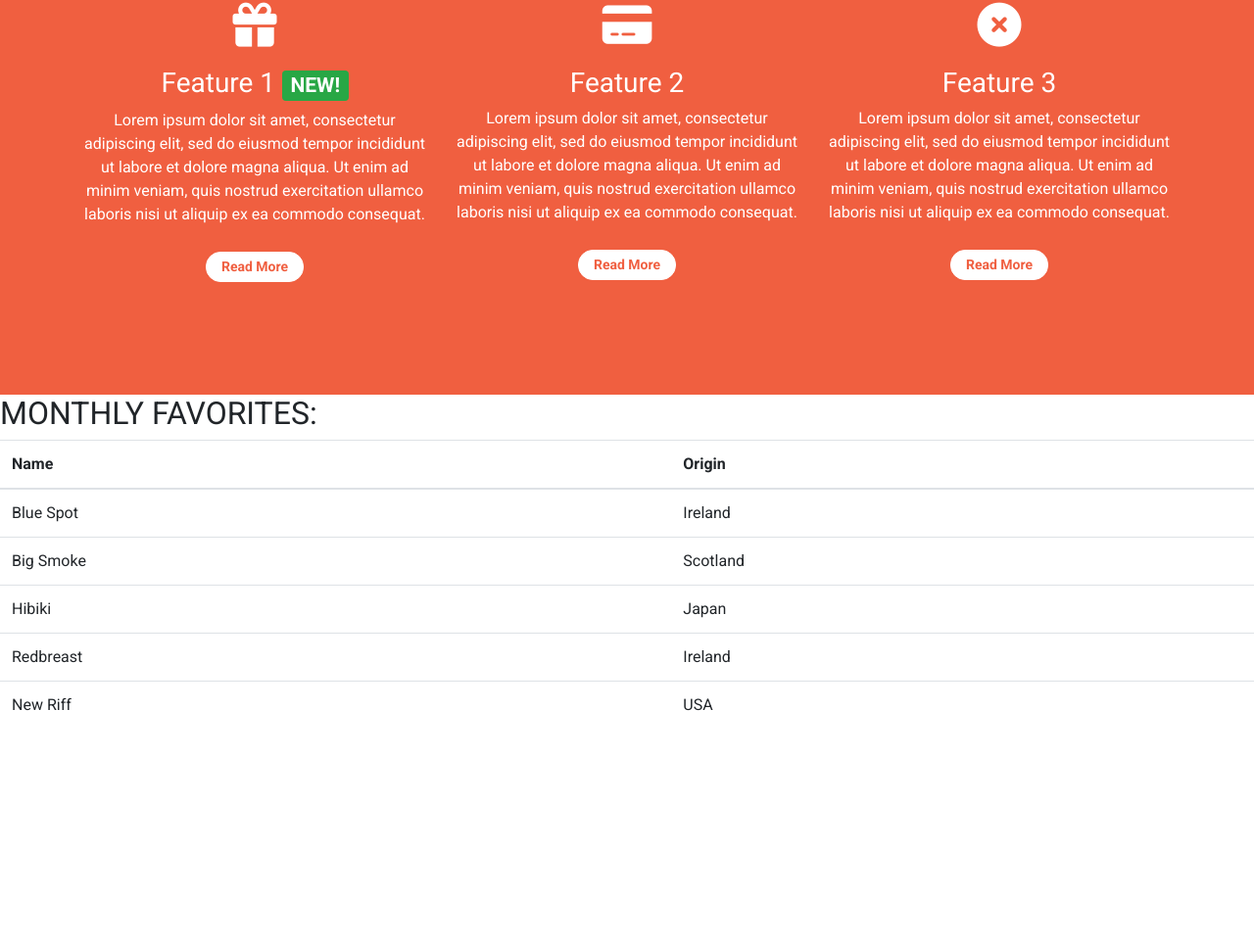
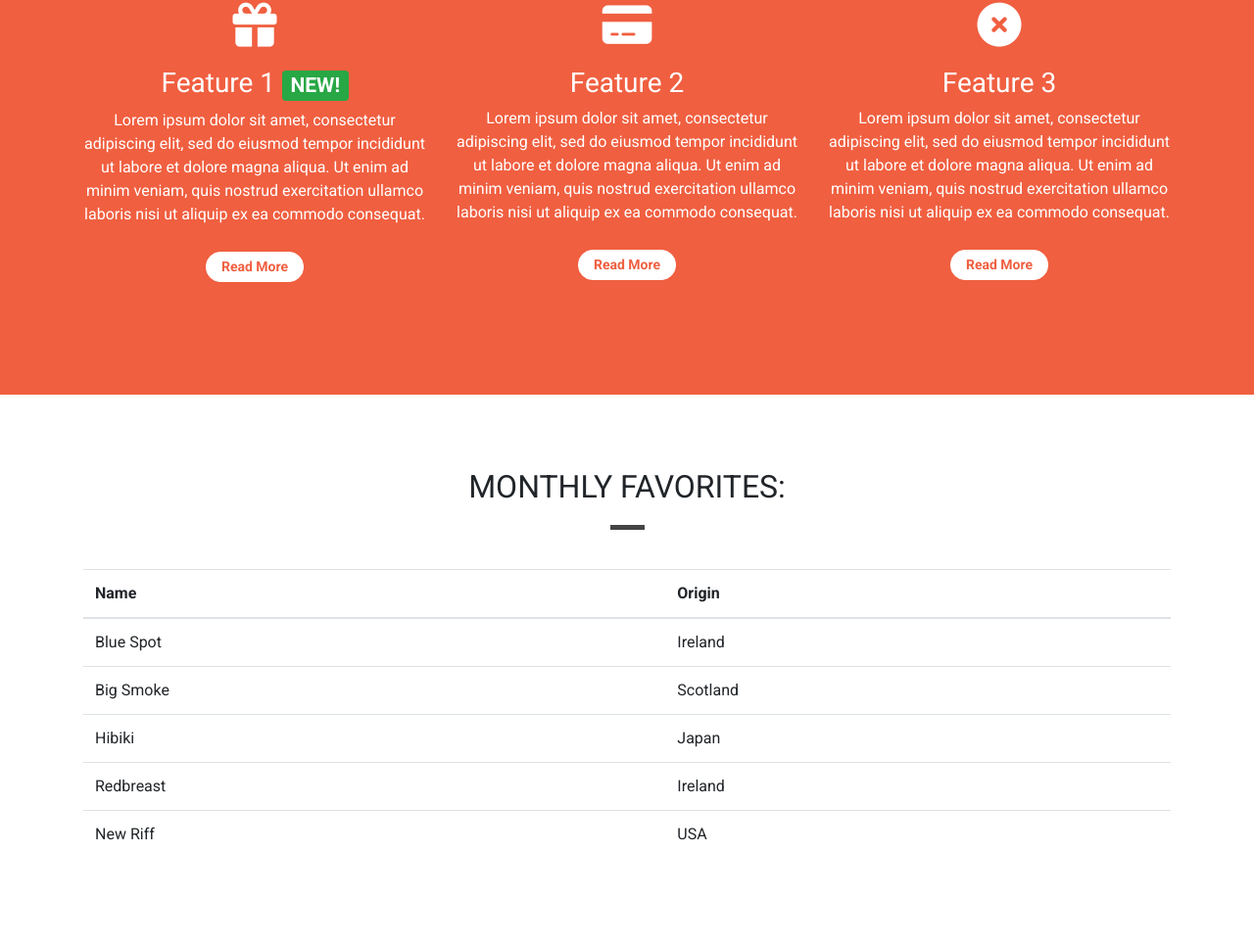
Before and after one commit to rowanam/bootstrap-site, a plain HTML site: page index.html in a window 1280 px wide. Shown: the part 1351-2318 px from the top of the page at 98% size. Before the commit the page ends 2111 px from the top, so only its background shows below. Drawn offline with nearby package versions, Linux system fonts and the light colour scheme.

Commit message:
Style favorites section layout

```diff
--- a/index.html
+++ b/index.html
@@ -195,9 +195,31 @@
     </div>
     <!-- /.features -->
 
+    <!--
+            <section class="quotes">
+                <div class="row">
+                    <div class="col-12 page-header">
+                        <h2 class="text-uppercase">Quotes:</h2>
+                        <hr class="block-divider block-divider--short">
+                    </div>
+                </div>
+
+                <div class="row">
+                    <div class="col-12 col-md-6"> -->
+
     <!-- Monthly favorites -->
+    <div class="container-wrapper">
+        <div class="container favorites-container content-container">
             <section class="favorites">
+                <div class="row">
+                    <div class="col-12 page-header">
                         <h2 class="text-uppercase">Monthly favorites:</h2>
+                        <hr class="block-divider block-divider--short">
+                    </div>
+                </div>
+
+                <div class="row">
+                    <div class="col-12">
                         <table class="table">
                             <thead>
                                 <tr>
@@ -228,7 +250,11 @@
                                 </tr>
                             </tbody>
                         </table>
+                    </div>
+                </div>
             </section>
+        </div>
+    </div>
     <!-- /.monthly favorites -->
 
     <div class="modal" tabindex="-1" role="dialog" id="signUpModal">
```
Lines whose indentation alone changed are shown as unchanged.
